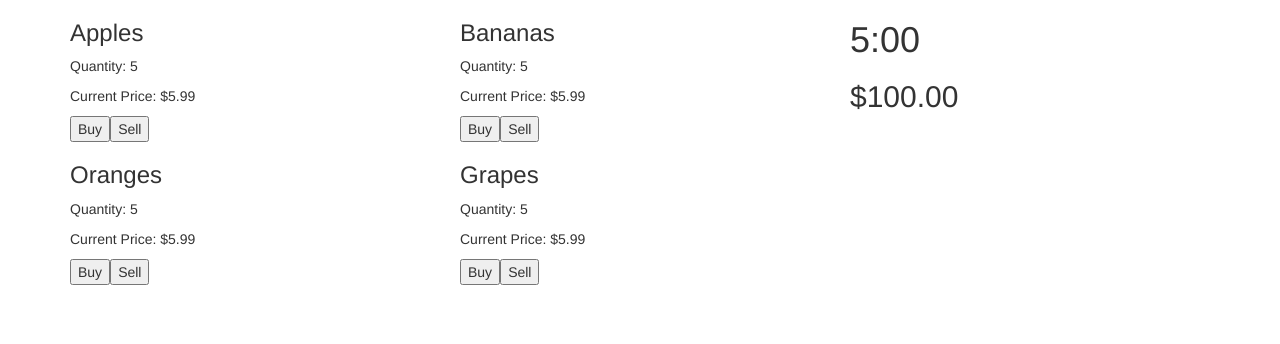
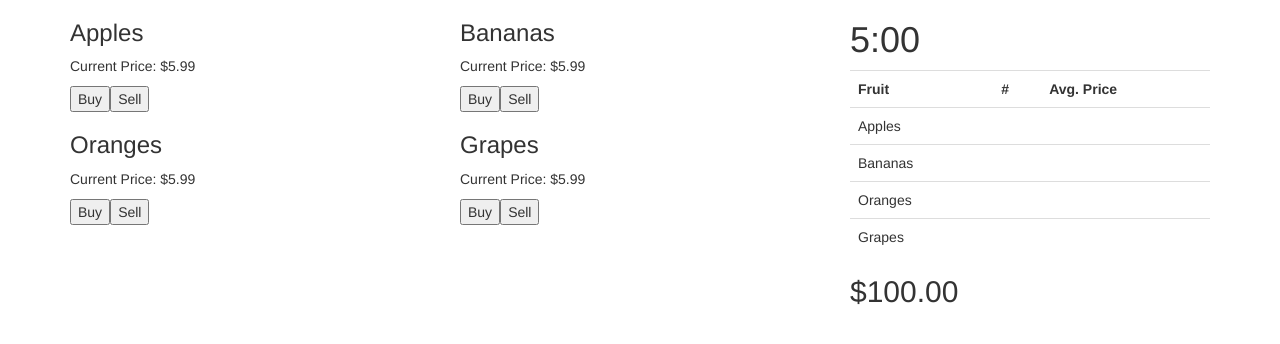
Before and after one commit to HenryHall/FruitProject, a plain HTML site: page index.html in a window 1280 px wide. Drawn offline with nearby package versions, Linux system fonts and the light colour scheme.

Commit message:
second commit

```diff
--- a/index.html
+++ b/index.html
@@ -18,9 +18,8 @@
               <div id='market'>
                 <div id='apples'>
                   <h3>Apples</h3>
-                  <p>Quantity: 5</p>
                   <p>Current Price: $5.99</p>
-                  <button class="buyFruit" value="apples">Buy</button><button>Sell</button>
+                  <button class="buyFruit" value="apples">Buy</button><button class="sellFruit" value="apples">Sell</button>
                 </div>
 
               </div>
@@ -30,9 +29,8 @@
 
               <div id='bananas'>
                 <h3>Bananas</h3>
-                <p>Quantity: 5</p>
                 <p>Current Price: $5.99</p>
-                <button class="buyFruit" value="bananas">Buy</button><button>Sell</button>
+                <button class="buyFruit" value="bananas">Buy</button><button class="sellFruit" value="bananas">Sell</button>
               </div>
             </div>
 
@@ -40,9 +38,8 @@
 
               <div id='oranges'>
                 <h3>Oranges</h3>
-                <p>Quantity: 5</p>
                 <p>Current Price: $5.99</p>
-                <button class="buyFruit" value="oranges">Buy</button><button>Sell</button>
+                <button class="buyFruit" value="oranges">Buy</button><button class="sellFruit" value="oranges">Sell</button>
               </div>
             </div>
 
@@ -50,9 +47,8 @@
 
               <div id='grapes'>
                 <h3>Grapes</h3>
-                <p>Quantity: 5</p>
                 <p>Current Price: $5.99</p>
-                <button class="buyFruit" value="grapes">Buy</button><button>Sell</button>
+                <button class="buyFruit" value="grapes">Buy</button><button class="sellFruit" value="grapes">Sell</button>
               </div>
             </div>
           </div>
@@ -63,8 +59,36 @@
               <h1>5:00</h1>
             </div>
 
+            <table id="user-inventory" class="table table-responsive">
+              <tr>
+                <th>Fruit</th>
+                <th>#</th>
+                <th>Avg. Price</th>
+              </tr>
+              <tr>
+                <td>Apples</td>
+                <td id="applesAmount"></td>
+                <td id="applesAvg"></td>
+              </tr>
+              <tr>
+                <td>Bananas</td>
+                <td id="bananasAmount"></td>
+                <td id="bananasAvg"></td>
+              </tr>
+              <tr>
+                <td>Oranges</td>
+                <td id="orangesAmount"></td>
+                <td id="orangesAvg"></td>
+              </tr>
+              <tr>
+                <td>Grapes</td>
+                <td id="grapesAmount"></td>
+                <td id="grapesAvg"></td>
+              </tr>
+            </table>
+
             <div id='money'>
-              <h2>$100.00</h2>
+              <h2 id="userMoney">$100.00</h2>
             </div>
           </div>
         </div>
--- a/script.js
+++ b/script.js
@@ -33,10 +33,6 @@ $(document).ready(function() {
   $('.buyFruit').click(function() {
 
     fruitType = this.value;
-    // fruitOwned = userObject.fruit[fruitType][0];
-    // fruitPrice = venderObject[fruitType];
-    // fruitBought = userObject.fruit[fruitType][1];
-    // userMoney = userObject.money;
 
     if ( userObject.money < venderObject[fruitType]) {
       alert("Get a job!");
@@ -47,10 +43,45 @@ $(document).ready(function() {
       userObject.fruit[fruitType][1].push(venderObject[fruitType]);
       console.log(userObject.fruit[fruitType][1]);
       userObject.money-=venderObject[fruitType];
+
+      var total = 0;
+      for(var i = 0; i < userObject.fruit[fruitType][1].length; i++) {
+        total += userObject.fruit[fruitType][1][i];
+      }
+      var fruitAvg = total / userObject.fruit[fruitType][1].length;
+
+      $('#userMoney').text('$' + userObject.money.toFixed(2));
+      $('#' + fruitType + 'Amount').text(userObject.fruit[fruitType][0]);
+      $('#' + fruitType + 'Avg').text(fruitAvg.toFixed(2));
       console.log(userObject.money);
+      console.log(fruitType + ' has been purchased, you now have ' + userObject.fruit[fruitType][0] +
+       ' which have cost you ' + userObject.fruit[fruitType][1] + '. You now have ' + userObject.money + ' left!' );
     }
-    console.log(fruitType + ' has been purchased, you now have ' + userObject.fruit[fruitType][0] +
-     ' which have cost you ' + userObject.fruit[fruitType][1] + '. You now have ' + userObject.money + ' left!' );
+
+  });
+
+  $('.sellFruit').click(function() {
+
+    fruitType = this.value;
+
+    if ( userObject.fruit[fruitType][0] < 1) {
+      alert("You don't have any " + fruitType + " to sell!");
+      return;
+    } else {
+      userObject.fruit[fruitType][0]--;
+      console.log(userObject.fruit[fruitType][0]);
+      userObject.fruit[fruitType][2].push(venderObject[fruitType]);
+      console.log(userObject.fruit[fruitType][2]);
+      userObject.money+=venderObject[fruitType];
+
+      $('#userMoney').text('$' + userObject.money.toFixed(2));
+      $('#' + fruitType + 'Amount').text(userObject.fruit[fruitType][0]);
+
+      console.log(userObject.money);
+      console.log(fruitType + ' has been sold, you now have ' + userObject.fruit[fruitType][0] +
+       ' which have netted you ' + userObject.fruit[fruitType][2] + '. You now have ' + userObject.money + ' left!' );
+    }
+
   });
 
 });
```
